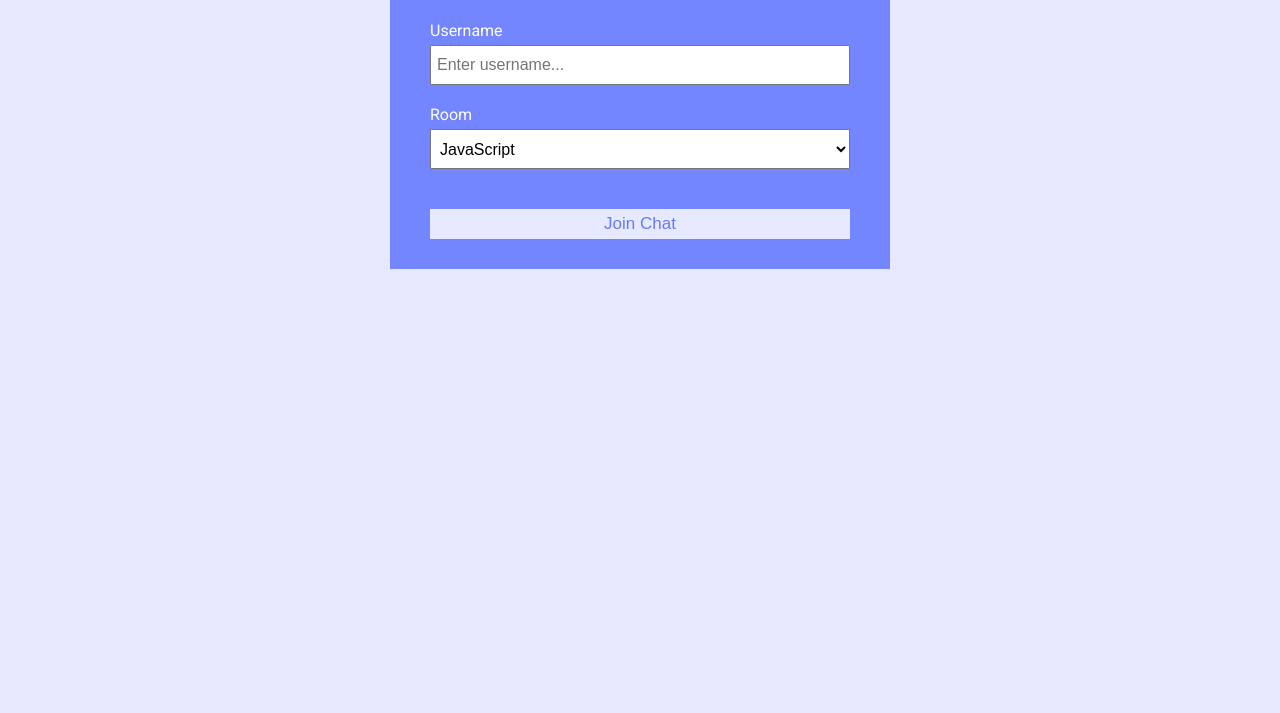
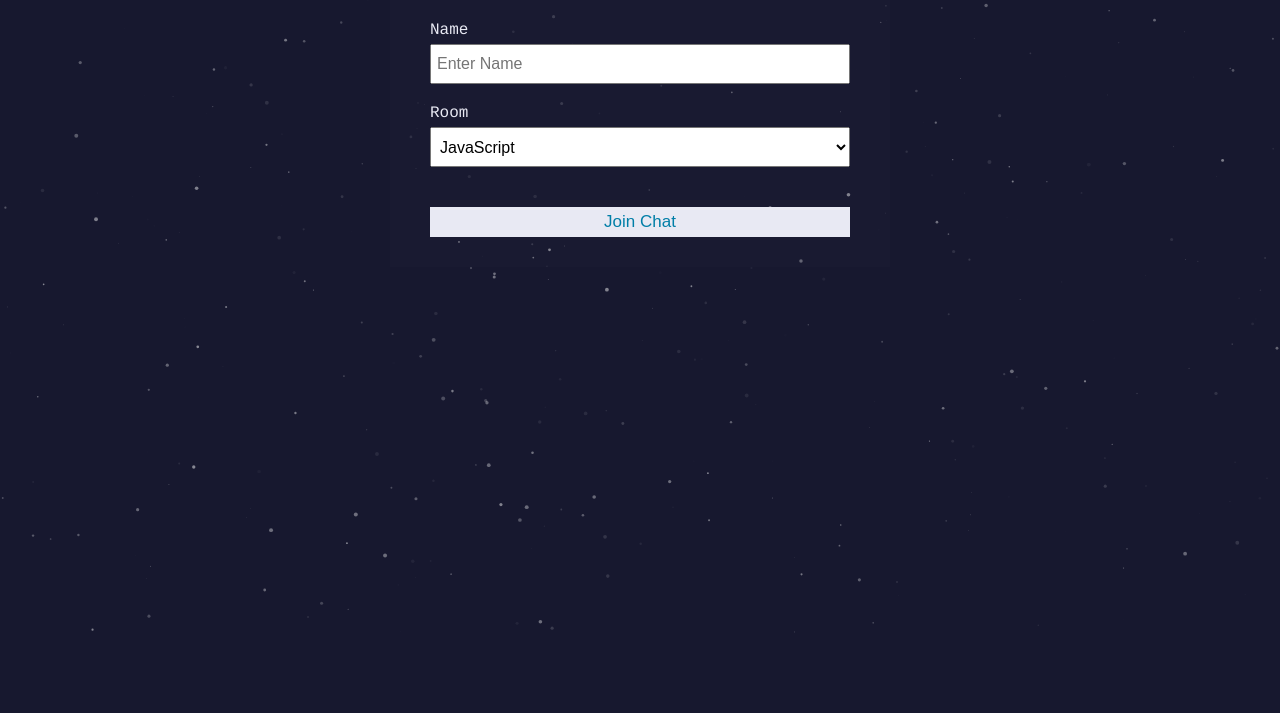
Before and after one commit to FireDragon6128/Chat-app, a website: page html_css/index.html in a window 1280 px wide. Shown: the part 167-880 px from the top of the page. Before the commit the page ends 800 px from the top, so only its background shows below. Drawn offline with nearby package versions, Linux system fonts and the light colour scheme.

Commit message:
Added particles.js

```diff
--- a/html_css/css/style.css
+++ b/html_css/css/style.css
@@ -1,11 +1,9 @@
 @import url('https://fonts.googleapis.com/css?family=Roboto&display=swap');
 
 :root {
-	--dark-color-a: #667aff;
-	--dark-color-b: #7386ff;
-	--light-color: #e6e9ff;
-	--success-color: #5cb85c;
-	--error-color: #d9534f;
+	--dark-color-a: #007ea7;
+	--dark-color-b: #00a7e1;
+	--light-color: #e8e9f3;
 }
 
 * {
@@ -13,12 +11,37 @@
 	margin: 0;
 	padding: 0;
 }
+body,
+html {
+    height: 100%
+}
 
 body {
-	font-family: 'Roboto', sans-serif;
+	font-family: 'Courier','Arial','Roboto', sans-serif;
 	font-size: 16px;
-	background: var(--light-color);
-	margin: 20px;
+	background: #17182f;
+	margin: 0;
+}
+
+canvas {
+	display: block;
+}
+#particles-js canvas {
+    display: block;
+    -webkit-transform: scale(1);
+    -ms-transform: scale(1);
+    transform: scale(1);
+    opacity: 1;
+    -webkit-transition: opacity .8s ease, -webkit-transform 1.4s ease;
+    transition: opacity .8s ease, transform 1.4s ease
+}
+#particles-js {
+    width: 100%;
+    height: 100%;
+    position: fixed;
+    z-index: -10;
+    top: 0;
+    left: 0
 }
 
 ul {
@@ -42,14 +65,14 @@ a {
 
 .chat-container {
 	max-width: 1100px;
-	background: #fff;
+	background: rgba(255,255,255,0.01);
 	margin: 30px auto;
 	overflow: hidden;
 }
 
 .chat-header {
-	background: var(--dark-color-a);
-	color: #fff;
+	background: rgba(255,255,255,0.05);
+	color: #e8e9f3;
 	border-top-left-radius: 5px;
 	border-top-right-radius: 5px;
 	padding: 15px;
@@ -64,8 +87,8 @@ a {
 }
 
 .chat-sidebar {
-	background: var(--dark-color-b);
-	color: #fff;
+	background: rgba(255,255,255,0.03);
+	color: #e8e9f3;
 	padding: 20px 20px 60px;
 	overflow-y: scroll;
 }
@@ -112,7 +135,7 @@ a {
 
 .chat-form-container {
 	padding: 20px 30px;
-	background-color: var(--dark-color-a);
+	background: rgba(255,255,255,0.05);
 }
 
 .chat-form-container form {
@@ -130,20 +153,20 @@ a {
 .join-container {
 	max-width: 500px;
 	margin: 80px auto;
-	color: #fff;
+	color: #e8e9f3;
 }
 
 .join-header {
 	text-align: center;
 	padding: 20px;
-	background: var(--dark-color-a);
-	border-top-left-radius: 5px;
-	border-top-right-radius: 5px;
+	background: rgba(255,255,255,0.05);
+	border-top-left-radius: 15px;
+	border-top-right-radius: 15px;
 }
 
 .join-main {
 	padding: 30px 40px;
-	background: var(--dark-color-b);
+	background: rgba(255,255,255,0.01);
 }
 
 .join-main p {
--- a/html_css/index.html
+++ b/html_css/index.html
@@ -11,22 +11,23 @@
 			crossorigin="anonymous"
 		/>
 		<link rel="stylesheet" href="css/style.css" />
-		<title>ChatCord App</title>
+		<title>Welcome!</title>
 	</head>
 	<body>
+		<div id="particles-js"></div>
 			<div class="join-container">
 				<header class="join-header">
-				<h1><i class="fas fa-smile"></i> ChatCord</h1>
+					<h1><i class="fas fa-smile"></i> Moshi - Moshi</h1>
 				</header>
 				<main class="join-main">
 					<form action="chat.html">
 						<div class="form-control">
-						<label for="username">Username</label>
+							<label for="username">Name</label>
 							<input
 								type="text"
 								name="username"
 								id="username"
-							placeholder="Enter username..."
+								placeholder="Enter Name"
 								required
 							/>
 						</div>
@@ -45,5 +46,7 @@
 					</form>
 				</main>
 			</div>
+	<script src="https://cdn.jsdelivr.net/particles.js/2.0.0/particles.min.js"></script>
+	<script src="js/particles.js"></script>
 	</body>
 </html>
--- /dev/null
+++ b/html_css/js/particles.js
@@ -0,0 +1,110 @@
+particlesJS("particles-js", {
+    "particles": {
+      "number": {
+        "value": 355,
+        "density": {
+          "enable": true,
+          "value_area": 789.1476416322727
+        }
+      },
+      "color": {
+        "value": "#ffffff"
+      },
+      "shape": {
+        "type": "circle",
+        "stroke": {
+          "width": 0,
+          "color": "#000000"
+        },
+        "polygon": {
+          "nb_sides": 5
+        },
+        "image": {
+          "src": "img/github.svg",
+          "width": 100,
+          "height": 100
+        }
+      },
+      "opacity": {
+        "value": 0.48927153781200905,
+        "random": false,
+        "anim": {
+          "enable": true,
+          "speed": 0.2,
+          "opacity_min": 0,
+          "sync": false
+        }
+      },
+      "size": {
+        "value": 2,
+        "random": true,
+        "anim": {
+          "enable": true,
+          "speed": 2,
+          "size_min": 0,
+          "sync": false
+        }
+      },
+      "line_linked": {
+        "enable": false,
+        "distance": 150,
+        "color": "#ffffff",
+        "opacity": 0.4,
+        "width": 1
+      },
+      "move": {
+        "enable": true,
+        "speed": 0.2,
+        "direction": "none",
+        "random": true,
+        "straight": false,
+        "out_mode": "out",
+        "bounce": false,
+        "attract": {
+          "enable": false,
+          "rotateX": 600,
+          "rotateY": 1200
+        }
+      }
+    },
+    "interactivity": {
+      "detect_on": "canvas",
+      "events": {
+        "onhover": {
+          "enable": true,
+          "mode": "bubble"
+        },
+        "onclick": {
+          "enable": true,
+          "mode": "push"
+        },
+        "resize": true
+      },
+      "modes": {
+        "grab": {
+          "distance": 400,
+          "line_linked": {
+            "opacity": 1
+          }
+        },
+        "bubble": {
+          "distance": 83.91608391608392,
+          "size": 1,
+          "duration": 3,
+          "opacity": 1,
+          "speed": 3
+        },
+        "repulse": {
+          "distance": 200,
+          "duration": 0.4
+        },
+        "push": {
+          "particles_nb": 4
+        },
+        "remove": {
+          "particles_nb": 2
+        }
+      }
+    },
+    "retina_detect": true
+  });
```
Also changed, not shown: html_css/chat.html (+5 -2 lines). Lines whose indentation alone changed are shown as unchanged.
